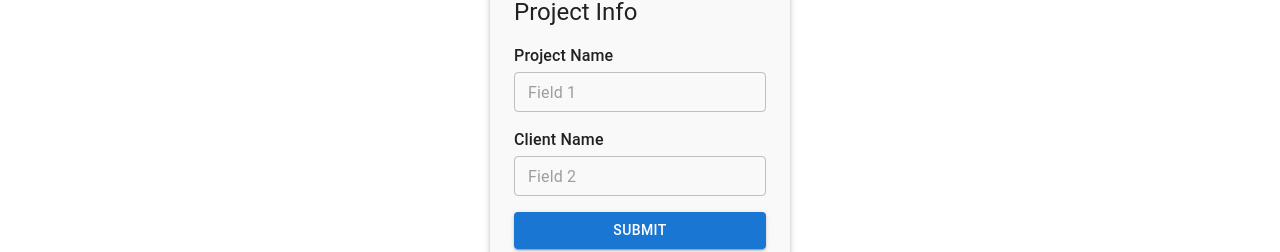
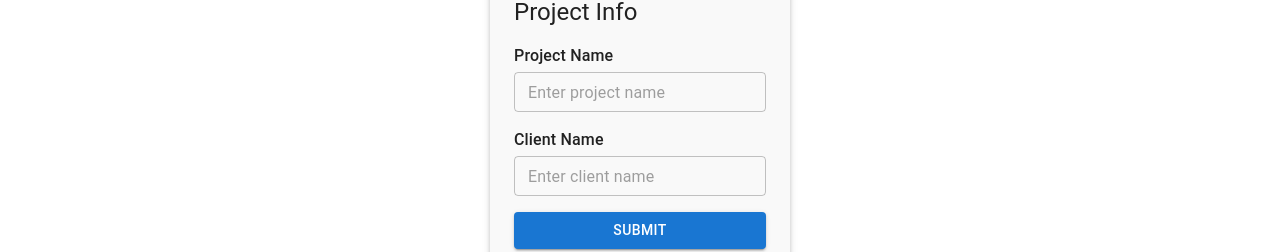
Before and after one commit to NavneeshYadav/task, a React (Vite) app: page / in a window 1280 px wide. Shown: the part 133-385 px from the top of the page. Built offline with nearby package versions, Linux system fonts and the light colour scheme.

Commit message:
almost complete

```diff
--- a/src/components/ProductForm.jsx
+++ b/src/components/ProductForm.jsx
@@ -47,7 +47,7 @@ function ProductForm() {
             <TextField
               fullWidth
               size="small"
-              placeholder="Field 1"
+              placeholder="Enter project name"
               variant="outlined"
               value={projectName}
               onChange={(e) => setProjectName(e.target.value)}
@@ -63,7 +63,7 @@ function ProductForm() {
             <TextField
               fullWidth
               size="small"
-              placeholder="Field 2"
+              placeholder="Enter client name"
               variant="outlined"
               value={clientName}
               onChange={(e) => setClientName(e.target.value)}
```
